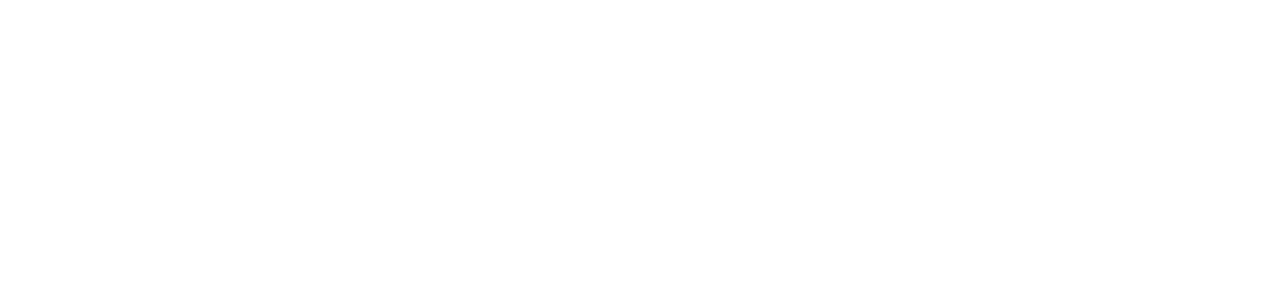
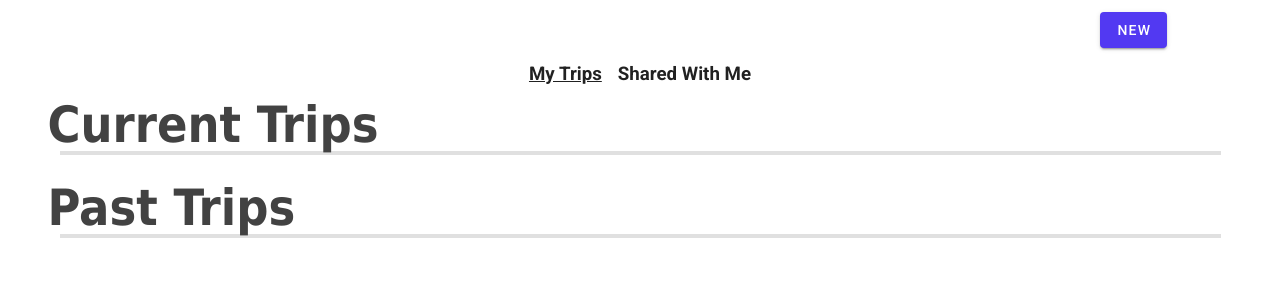
Before and after one commit to kolbyrogers/Trippin, a Nuxt app: page /trips in a window 1280 px wide. Shown: the top 300 px of the page. Built offline with nearby package versions, Linux system fonts and the light colour scheme.

Commit message:
Lots of styling

```diff
--- a/pages/trips/index.vue
+++ b/pages/trips/index.vue
@@ -1,16 +1,75 @@
 <template>
   <v-container>
-    <!-- Header (My Trips \ Shared With Me) [New Trip Button] -->
-    <!-- Current Trips -->
-    <!-- Component for Trips -->
-
-    <!-- Past Trips -->
-    <!-- Component for Trips -->
+    <v-row>
+      <v-col offset="10" cols="2">
+        <v-btn color="primary" class="white--text" @click="directToNewTrip">
+          New
+        </v-btn>
+      </v-col>
+    </v-row>
+    <v-row justify="center">
+      <div>
+        <h3
+          class="change-cursor"
+          @click="changeTripPerspective"
+          :class="{ header: !sharedTrips }"
+        >
+          My Trips
+        </h3>
+      </div>
+      <div class="pl-4">
+        <h3
+          class="change-cursor"
+          @click="changeTripPerspective"
+          :class="{ header: sharedTrips }"
+        >
+          Shared With Me
+        </h3>
+      </div>
+    </v-row>
+    <v-row>
+      <h1 class="trip-header">Current Trips</h1>
+    </v-row>
+    <v-divider class="thicc"></v-divider>
+    <v-row class="mt-4">
+      <h1 class="trip-header">Past Trips</h1>
+    </v-row>
+    <v-divider class="thicc"></v-divider>
   </v-container>
 </template>
 
 <script>
-export default {}
+export default {
+  data() {
+    return {
+      sharedTrips: false,
+    }
+  },
+  methods: {
+    changeTripPerspective() {
+      this.sharedTrips = !this.sharedTrips
+    },
+    directToNewTrip() {
+      this.$router.push('/new_trip')
+    },
+  },
+}
 </script>
 
-<style></style>
+<style lang="scss">
+.trip-header {
+  margin-bottom: 0px;
+}
+.header {
+  font-weight: bold;
+  text-decoration: underline;
+  text-decoration-color: var(--primary);
+}
+.change-cursor {
+  cursor: pointer;
+}
+.thicc {
+  border-width: 2px;
+  border-color: black;
+}
+</style>
```
